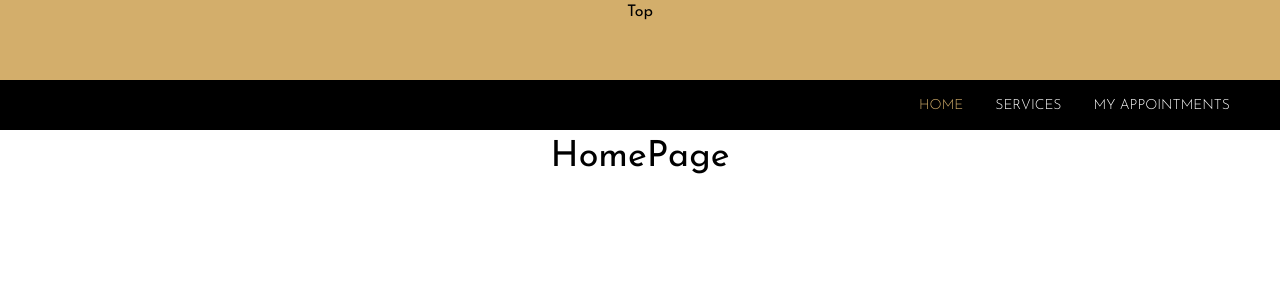
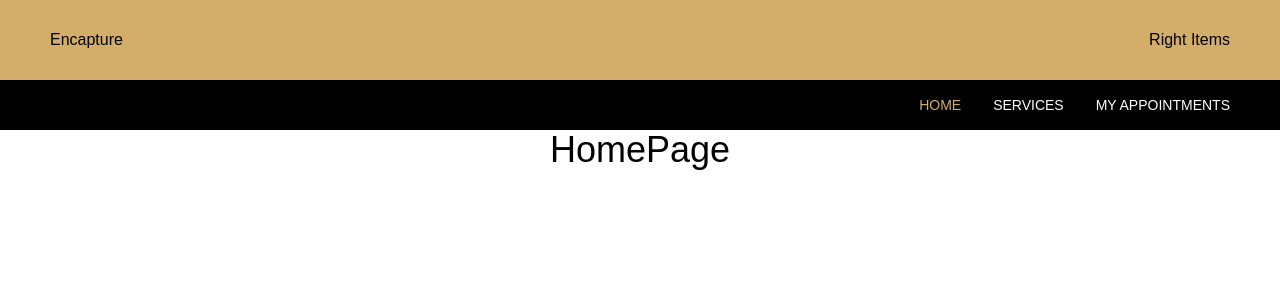
Before and after one commit to amita-roy/Appointment-booking-app-frontend, a React (Create React App) app: page / in a window 1280 px wide. Shown: the top 300 px of the page. Built offline with nearby package versions, Linux system fonts and the light colour scheme.

Commit message:
Configured tailwind

```diff
--- /dev/null
+++ b/craco.config.js
@@ -0,0 +1,7 @@
+module.exports = {
+  style: {
+    postcss: {
+      plugins: [require('tailwindcss'), require('autoprefixer')],
+    },
+  },
+};
--- a/src/container/header/Header.js
+++ b/src/container/header/Header.js
@@ -9,7 +9,10 @@ class Header extends PureComponent {
     };
     return (
       <div className="header">
-        <div className={styles.headerTop}>Top</div>
+        <div className={styles.headerTop}>
+          <div className="brand-name">Encapture</div>
+          <div className="brand-name">Right Items</div>
+        </div>
         <div className={styles.headerBottom}>
           <NavLink
             to="/"
--- a/src/container/header/header.module.css
+++ b/src/container/header/header.module.css
@@ -6,6 +6,10 @@
 .headerTop {
   background-color: var(--primary-color);
   height: 80px;
+  padding: 0 50px;
+  display: flex;
+  justify-content: space-between;
+  align-items: center;
 }
 
 .headerBottom {
--- a/src/index.css
+++ b/src/index.css
@@ -1,3 +1,7 @@
+@tailwind base;
+@tailwind components;
+@tailwind utilities;
+
 @import url('https://fonts.googleapis.com/css2?family=Josefin+Sans:wght@100;200;300;400;500;600;700&display=swap');
 
 * {
--- /dev/null
+++ b/tailwind.config.js
@@ -0,0 +1,11 @@
+module.exports = {
+  purge: ['./src/**/*.{js,jsx,ts,tsx}', './public/index.html'],
+  darkMode: false, // or 'media' or 'class'
+  theme: {
+    extend: {},
+  },
+  variants: {
+    extend: {},
+  },
+  plugins: [],
+};
```
Also changed, not shown: package.json (+6 -6 lines), .stylelintrc.json, 1 other file (tests, documents, lock files or other folders).
